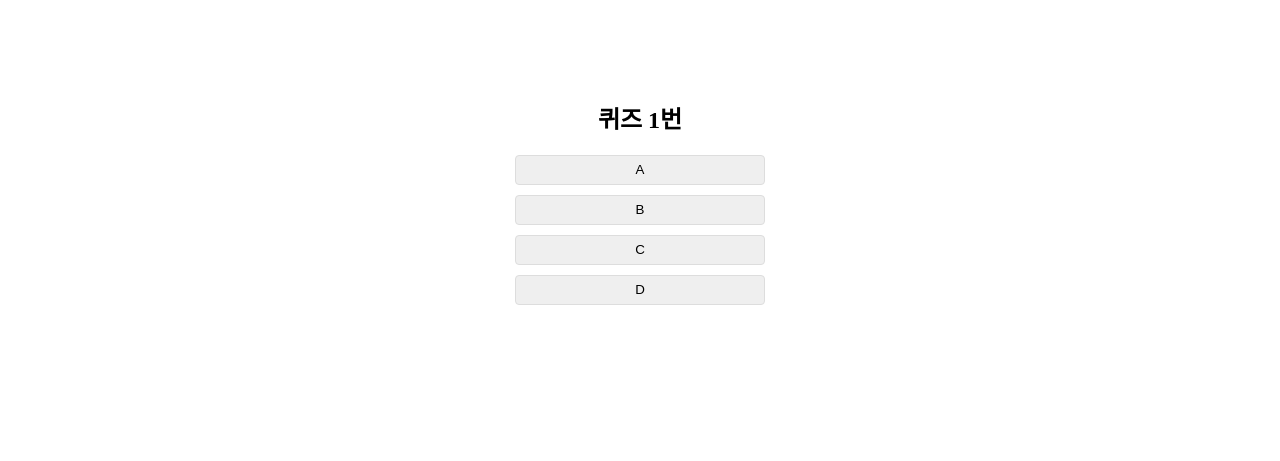
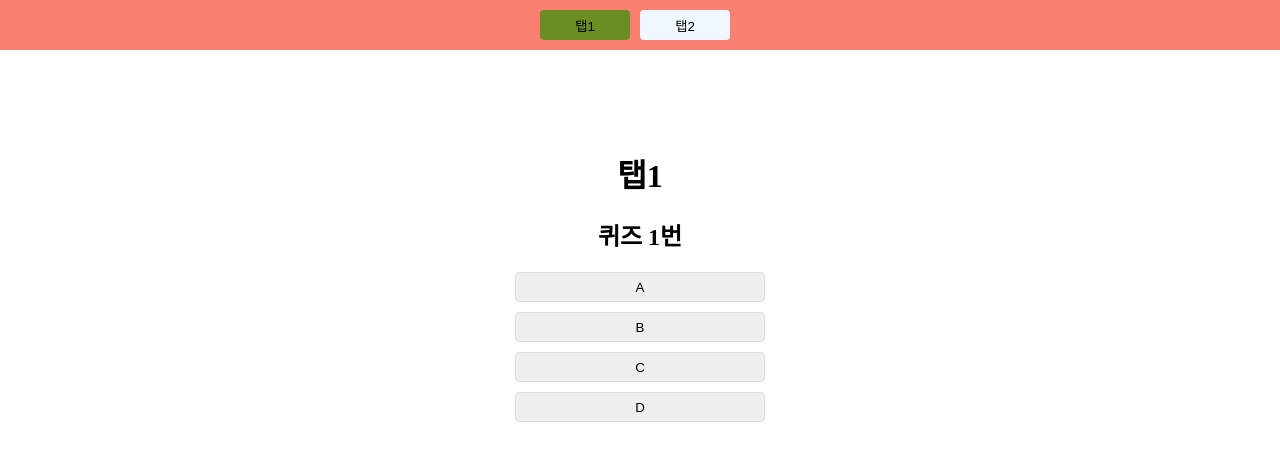
Before and after one commit to strong1133/Lab, a Flask app: page / in a window 1280 px wide. Shown: the part 60-521 px from the top of the page. Run offline with Flask 2, Linux system fonts and the light colour scheme; some libraries are stand-ins or nearby versions.

Commit message:
탭 예제

```diff
--- a/minitutor/stackQiuz/static/main.js
+++ b/minitutor/stackQiuz/static/main.js
@@ -1,5 +1,7 @@
 $(document).ready(function () {
     getQuiz(1);
+    tab_acv();
+    $('.tab2-content').hide();
 })
 
 let idx = 1
@@ -13,7 +15,6 @@ function getQuiz(idx){
         success: function (response){
             $('.quiz-content').empty();
             $('.quiz-content').append(response["quiz"])
-
         }
     })
 }
@@ -32,3 +33,19 @@ function btn_click(x){
     getQuiz(idx,x)
 
 }
+
+function tab_acv(){
+    $('#tab1').on('click', function () {
+        $('#tab1').addClass('acv')
+        $('#tab2').removeClass('acv')
+        $('.tab1-content').show();
+        $('.tab2-content').hide();
+    })
+
+    $('#tab2').on('click', function () {
+        $('#tab1').removeClass('acv')
+        $('#tab2').addClass('acv')
+        $('.tab2-content').show();
+        $('.tab1-content').hide();
+    })
+}
--- a/minitutor/stackQiuz/static/style.css
+++ b/minitutor/stackQiuz/static/style.css
@@ -49,3 +49,36 @@ body {
 .ans_btn:active{
     background-color: #ddd;
 }
+
+.tabs{
+    width: 100vw;
+    margin: 0;
+    height: 50px;
+    background-color: salmon;
+    line-height: 50px;
+}
+.tab-container{
+    width: 200px;
+    height: 100%;
+    margin: auto;
+    text-align: center;
+    display: flex;
+    flex-direction: row;
+    line-height: 50px;
+
+}
+.tab-btn{
+    width: 100px;
+    height: 30px;
+    margin: 10px 10px 0 0;
+    background-color: aliceblue;
+    border: none;
+    border-radius: 4px;
+}
+.tab-btn:active{
+    background-color: #ddd;
+}
+
+.tab-btn.acv{
+    background-color: olivedrab;
+}
--- a/minitutor/stackQiuz/templates/index.html
+++ b/minitutor/stackQiuz/templates/index.html
@@ -22,12 +22,19 @@
           예제를 들어보자!
         </h2>
       </div>
+      <div class="tabs">
+        <div class="tab-container">
+          <button id="tab1" class="tab-btn acv">탭1</button>
+          <button id="tab2" class="tab-btn">탭2</button>
+        </div>
+      </div>
 
+      <div class="tab1-content">
         <div class="body-content">
           <div class="container">
             <div class="quiz">
+              <h1>탭1</h1>
               <h2 class="quiz-content">
-              문제1. 버튼을 눌러보세요!
               </h2>
             </div>
             <div class="ans">
@@ -38,8 +45,25 @@
             </div>
           </div>
         </div>
+      </div>
 
-
+      <div class="tab2-content">
+        <div class="body-content">
+          <div class="container">
+            <div class="quiz">
+              <h1>탭2</h1>
+              <h2 class="quiz-content">
+              </h2>
+            </div>
+            <div class="ans">
+              <button class="ans_btn" onclick="btn_click('A')"  id="type_A">A</button>
+              <button class="ans_btn" onclick="btn_click('B')"  id="type_B">B</button>
+              <button class="ans_btn" onclick="btn_click('C')"  id="type_C">C</button>
+              <button class="ans_btn" onclick="btn_click('D')"  id="type_D">D</button>
+            </div>
+          </div>
+        </div>
+      </div>
     </div>
   </body>
 
```
Also changed, not shown: 1 other file. Lines whose indentation alone changed are shown as unchanged.
